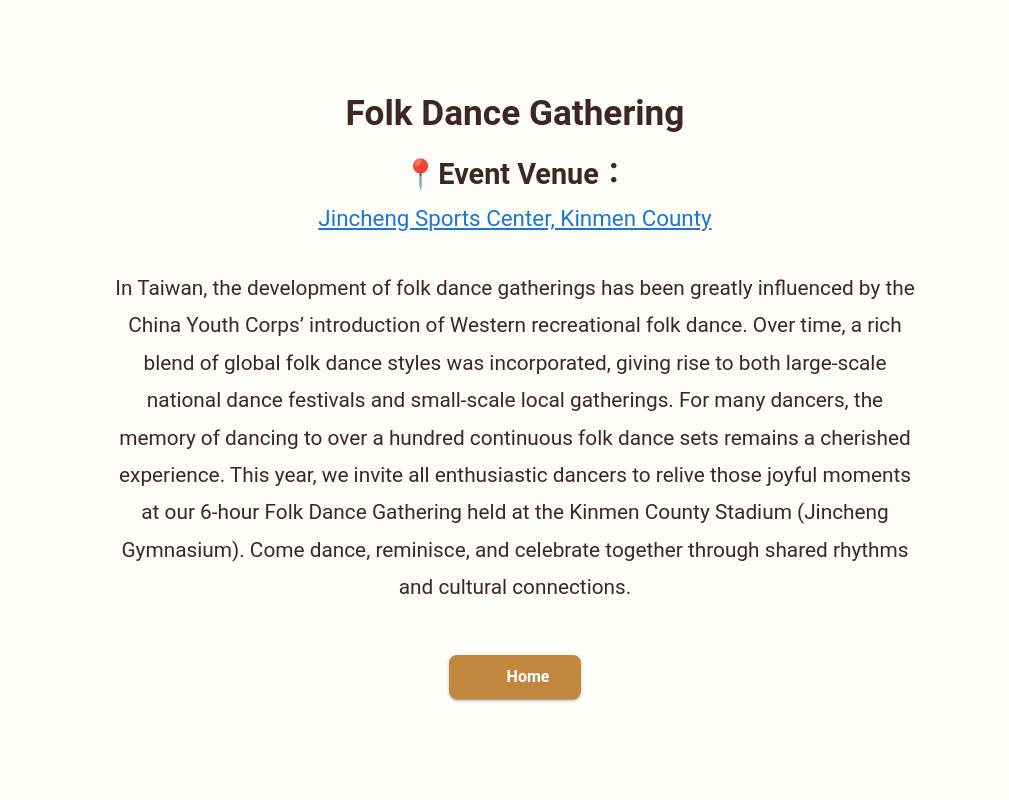
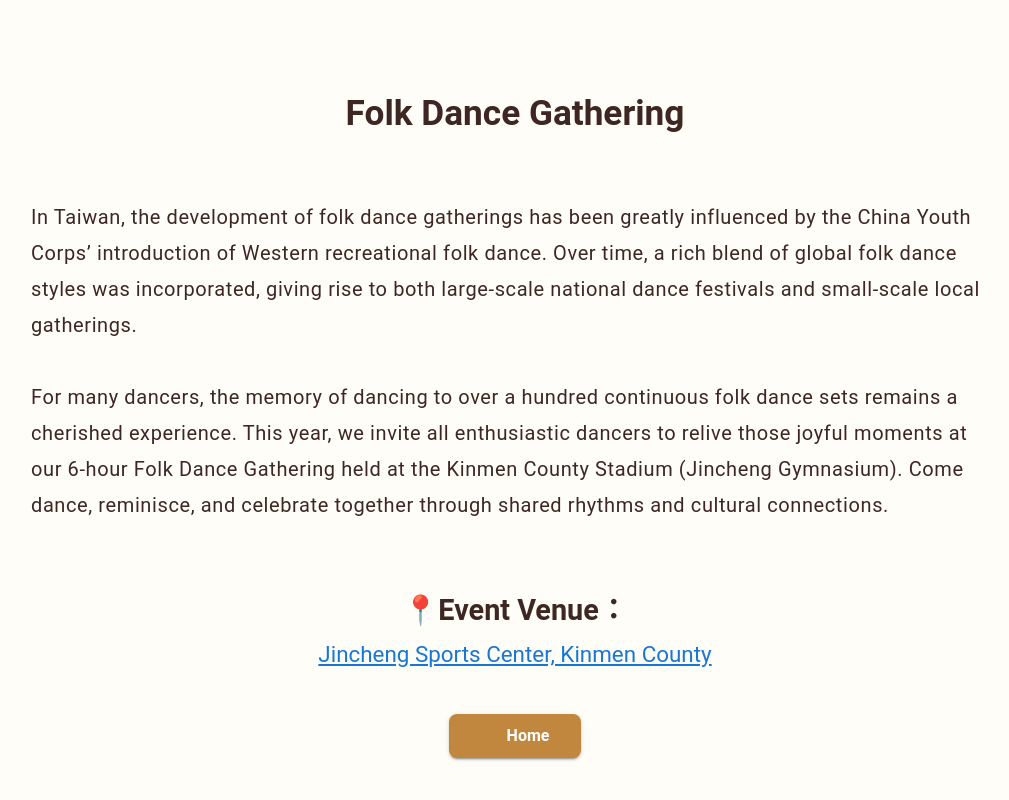
Before and after one commit to Folkdance2025/Folkdance2025.github.io, a React (Vite) app: page /party in a window 1280 px wide. Shown: the part 1012-1812 px from the top of the page, without its empty margins (125-1134 px from the left). Before the commit the page ends 1775 px from the top, so only its background shows below. Built offline with nearby package versions, Linux system fonts and the light colour scheme; some icons are missing.

Commit message:
新增描述

```diff
--- a/src/pages/PartyPage.jsx
+++ b/src/pages/PartyPage.jsx
@@ -16,6 +16,28 @@ export default function PartyPage() {
       >
         {t("party.title")}
       </Typography>
+
+    {/* 活動內容說明 */}
+      <Box
+      sx={{
+        maxWidth: "1000px",
+        mx: "auto", // 區塊水平置中
+        my: 8,
+        px: 2,
+        textAlign: "left", // 文字本身靠左對齊
+      }}
+    >
+      {/* 內文段落 */}
+      <Typography
+        variant="body1"
+        fontSize={{ xs: "1.1rem", md: "1.25rem" }}
+        lineHeight={1.8}
+        letterSpacing="0.03em"
+        whiteSpace="pre-line"
+      >
+        {t("party.description")}
+      </Typography>
+    </Box>
 
       {/* 活動地點 */}
       <Box sx={{ mt: 2, mb: 4 }}>
@@ -38,15 +60,6 @@ export default function PartyPage() {
         </Typography>
       </Box>
 
-      {/* 活動內容說明 */}
-      <Typography
-        variant="body1"
-        fontSize="1.3rem"
-        sx={{ maxWidth: 800, mx: "auto", mb: 6 }}
-      >
-        {t("party.description")}
-      </Typography>
-
       <BackHomeButton />
     </Box>
   );
```
